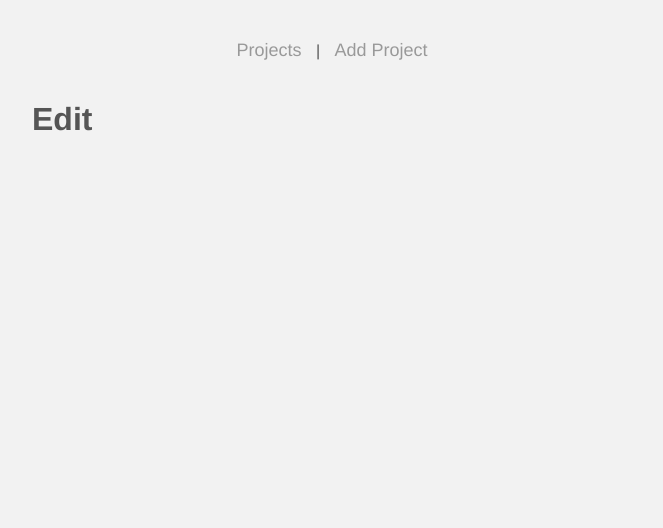
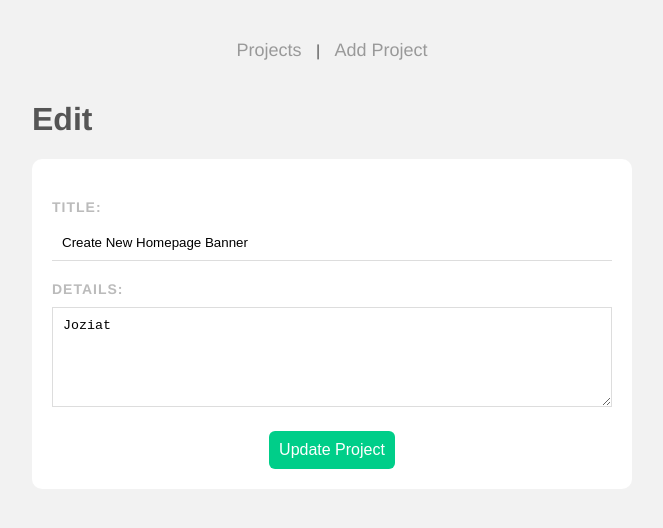
Before and after one commit to abjam/project-planner, a Vue app: page /projects/1 in a window 1280 px wide. Shown: the top 528 px of the page, without its empty margins (308-971 px from the left). Built offline with nearby package versions, Linux system fonts and the light colour scheme; data requests are answered from the project's data file.

Commit message:
make Edit project

```diff
--- a/data/db.json
+++ b/data/db.json
@@ -13,8 +13,8 @@
       "complete": false
     },
     {
-      "title": "ALi",
-      "details": "kdfhsakdglvhagsnlvakjsfb;adfb",
+      "title": "ALisadf",
+      "details": "kdfhsakdglvhagsnlvakjsfb;adfbasg444",
       "complete": false,
       "id": 3
     }
--- a/src/components/SingleProject.vue
+++ b/src/components/SingleProject.vue
@@ -3,7 +3,9 @@
     <div class="actions">
       <h3 @click="handleDetails">{{ prj.title }}</h3>
       <div class="icons">
-        <span class="material-icons">edit</span>
+        <router-link :to="{name: 'EditProject', params: {id: prj.id}}">
+            <span class="material-icons">edit</span>
+        </router-link>
         <span class="material-icons" @click="changeComplete">done</span>
         <span class="material-icons" @click="deleteProject">delete</span>
       </div>
--- a/src/router/index.js
+++ b/src/router/index.js
@@ -1,6 +1,6 @@
 import { createRouter, createWebHistory } from 'vue-router'
 import HomeView from '../views/HomeView.vue'
-import AddProject from '../views/addProject.vue'
+import AddProject from '../views/AddProject.vue'
 import EditProject from '../views/EditProject.vue'
 
 const routes = [
@@ -12,7 +12,8 @@ const routes = [
   {
     path: '/projects/:id',
     name: 'EditProject',
-    component: EditProject
+    component: EditProject,
+    props: true
   },
   {
     path: '/add-project',
--- a/src/views/EditProject.vue
+++ b/src/views/EditProject.vue
@@ -1,10 +1,54 @@
 <template>
   <h1>Edit</h1>
+  <form @submit.prevent="handleSubmit">
+    <label>Title: </label>
+    <input type="text" required v-model="title">
+    <label>Details: </label>
+    <textarea v-model="details"></textarea>
+    <button>Update Project</button>
+  </form>
 </template>
 
 <script>
 export default {
+  props: ['id'],
+  data() {
+    return {
+        title: '',
+        details: '',
+    }
+  },
+  mounted() {
+    fetch('http://localhost:3000/projects/' + this.id)
+        .then(res => res.json())
+        .then(data => {
+            this.details = data.details
+            this.title = data.title
+        })
+        .catch(err => console.log(err.message))
+  },
+  methods: {
+    handleSubmit() {
+      let project = {
+        title: this.title,
+        details: this.details
+      }
 
+      fetch('http://localhost:3000/projects/' + this.id, {
+                method: 'PATCH',
+                headers: { 'Content-Type': 'application/json' },
+                body: JSON.stringify(project)
+            })
+            .then(data => {
+                this.details = data.details
+                this.title = data.title
+            })
+            .then(() => {
+                this.$router.push('/')
+            })
+            .catch(err => console.log(err.message));
+    }
+  }
 }
 </script>
 
```
